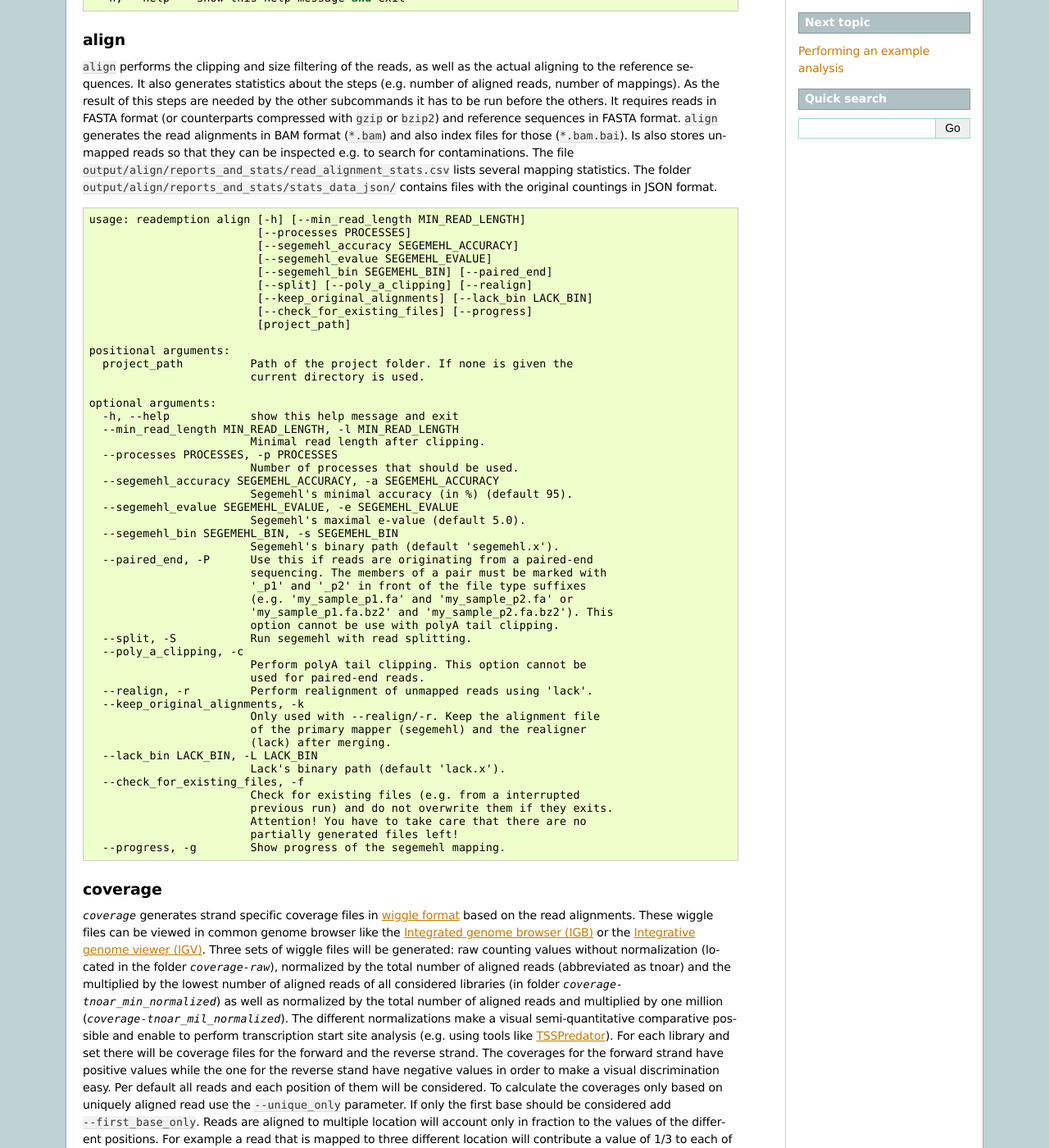
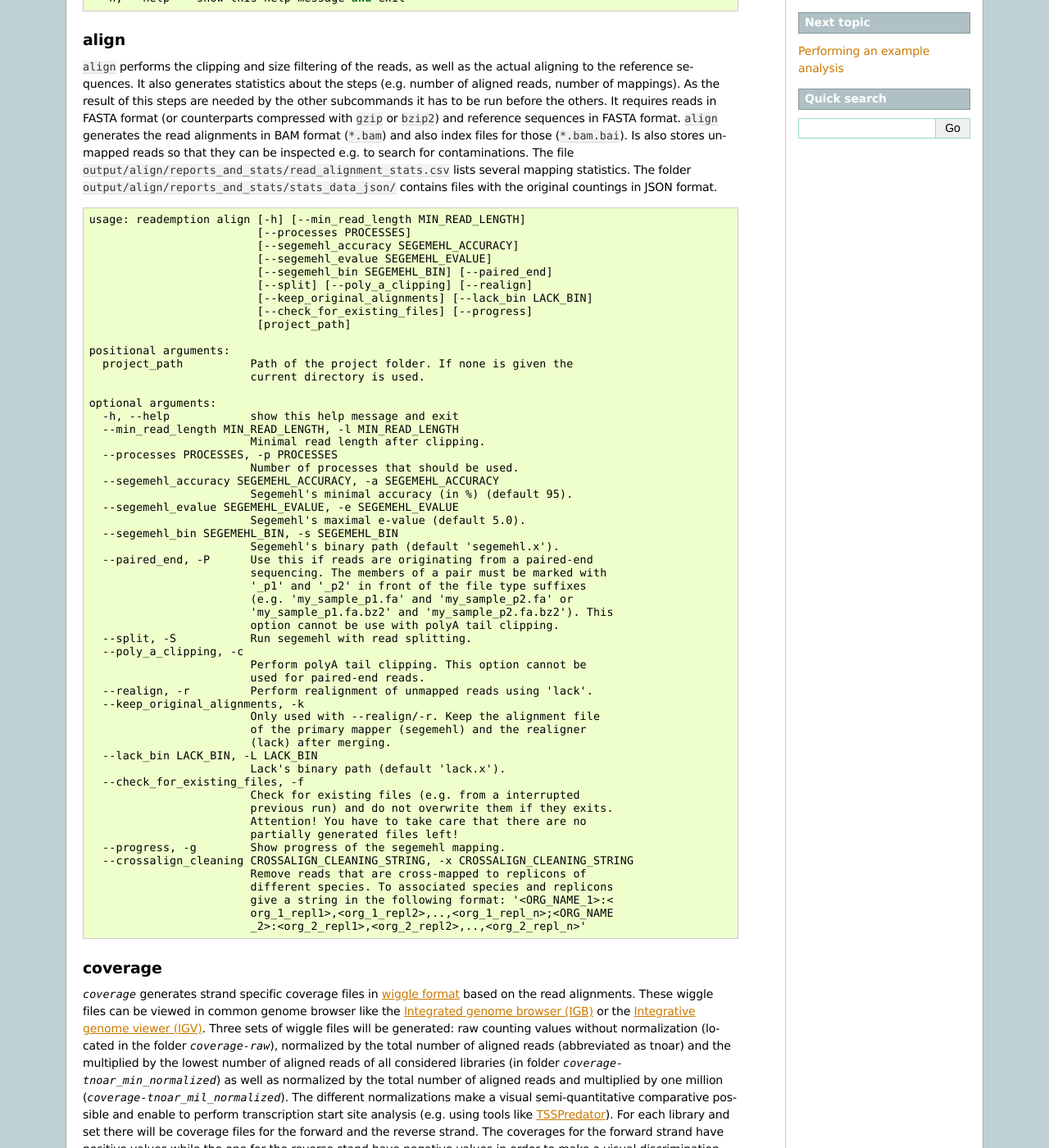
Before and after one commit to foerstner-lab/READemption, a Sphinx documentation site: the page built from docs/source/subcommands.rst, in a window 1280 px wide and 1400 px high, scrolled down 422 px. Shown: the whole window at 82% size. Built offline with Sphinx 7.4.7, drawn with Linux system fonts in a browser that asks for light colours; pages that are not in the unit, such as notebooks, are missing from menus.

Commit message:
Add crossalign documentation

```diff
--- a/docs/source/subcommands.rst
+++ b/docs/source/subcommands.rst
@@ -97,6 +97,13 @@ the original countings in JSON format.
                           Attention! You have to take care that there are no
                           partially generated files left!
     --progress, -g        Show progress of the segemehl mapping.
+    --crossalign_cleaning CROSSALIGN_CLEANING_STRING, -x CROSSALIGN_CLEANING_STRING
+                          Remove reads that are cross-mapped to replicons of
+                          different species. To associated species and replicons
+                          give a string in the following format: '<ORG_NAME_1>:<
+                          org_1_repl1>,<org_1_repl2>,..,<org_1_repl_n>;<ORG_NAME
+                          _2>:<org_2_repl1>,<org_2_repl2>,..,<org_2_repl_n>'
+
 
 coverage
 --------
```
